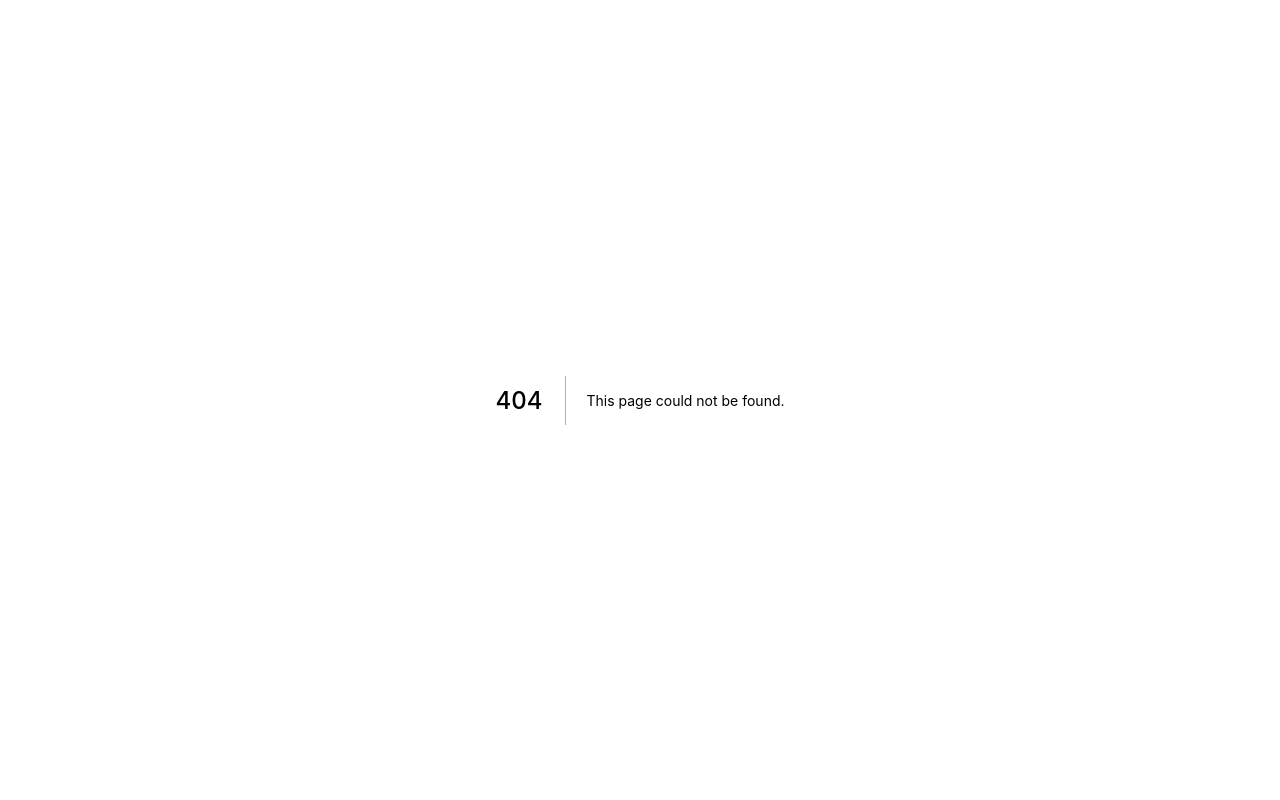
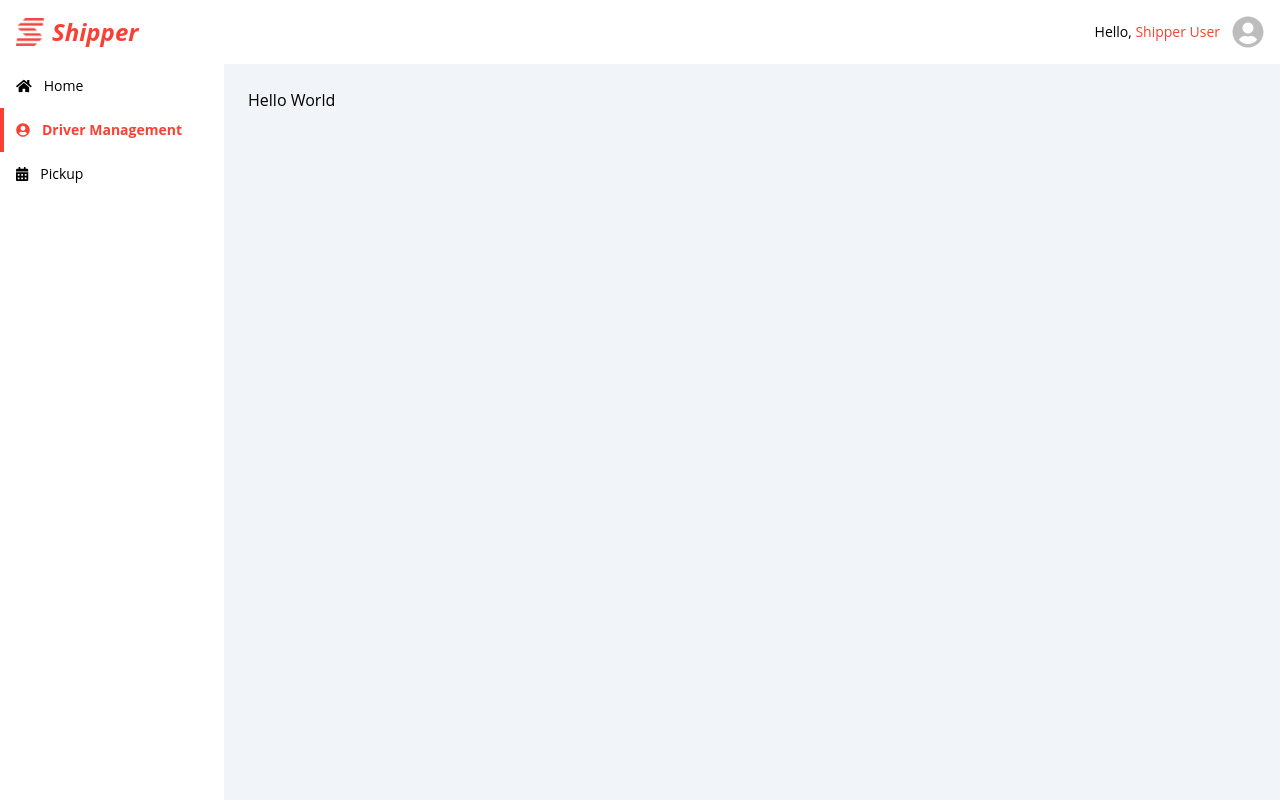
Before and after one commit to andriannus/ship-driver, a Next.js app: page /driver-management in a window 1280 px wide. Before the commit this address had no page. Built offline with nearby package versions, Linux system fonts and the light colour scheme.

Commit message:
feat: init pages

```diff
--- /dev/null
+++ b/pages/driver-management.tsx
@@ -0,0 +1,20 @@
+import type { NextPage } from "next";
+import Head from "next/head";
+
+import { DefaultLayout } from "@/layouts/default";
+
+const DriverManagement: NextPage = () => {
+  return (
+    <DefaultLayout>
+      <Head>
+        <title>Driver Management - Shipper</title>
+        <meta name="description" content="Driver Management - Shipper" />
+        <link rel="icon" href="/favicon.ico" />
+      </Head>
+
+      <p>Hello World</p>
+    </DefaultLayout>
+  );
+};
+
+export default DriverManagement;
--- /dev/null
+++ b/pages/pickup.tsx
@@ -0,0 +1,20 @@
+import type { NextPage } from "next";
+import Head from "next/head";
+
+import { DefaultLayout } from "@/layouts/default";
+
+const Pickup: NextPage = () => {
+  return (
+    <DefaultLayout>
+      <Head>
+        <title>Pickup - Shipper</title>
+        <meta name="description" content="Pickup - Shipper" />
+        <link rel="icon" href="/favicon.ico" />
+      </Head>
+
+      <p>Hello World</p>
+    </DefaultLayout>
+  );
+};
+
+export default Pickup;
```
